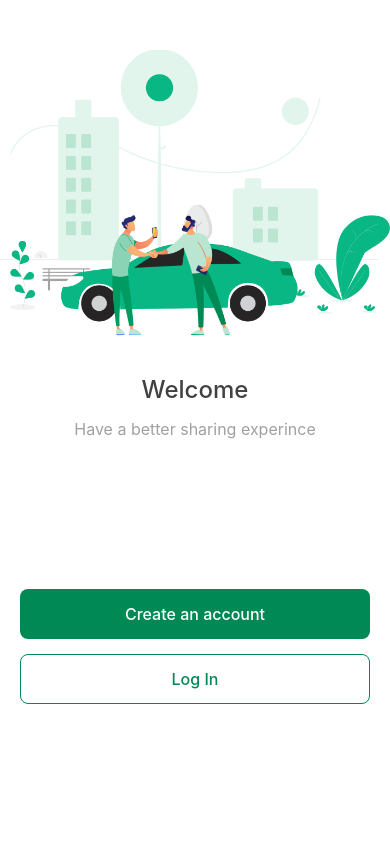
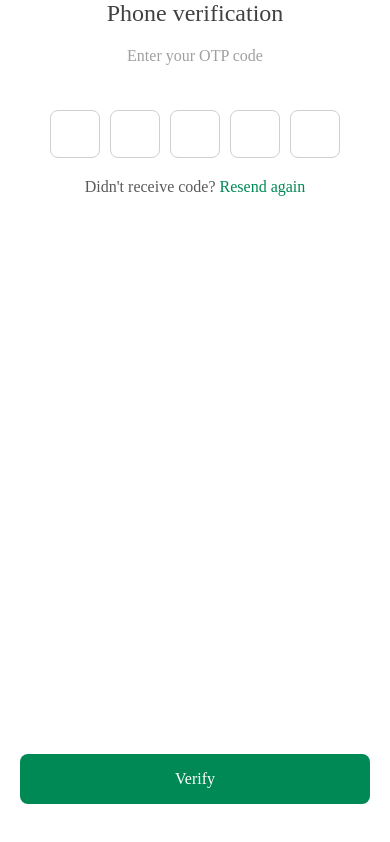
Before and after one commit to devThesiya/RideShare, a React Native app: screen / in a window 390 px wide. Built offline with nearby package versions, Linux system fonts and the light colour scheme; what react-native-mmkv would draw is missing.

Commit message:
addition of screens and components

```diff
--- a/src/components/Button/index.tsx
+++ b/src/components/Button/index.tsx
@@ -4,11 +4,12 @@ import React from 'react';
 interface ButtonProp {
   title: string;
   NavigateTo: string;
+  onClick(): void;
 }
 
-export const Button = ({title, NavigateTo}: ButtonProp) => {
+export const Button = ({title, NavigateTo, onClick}: ButtonProp) => {
   return (
-    <TouchableOpacity style={styles.container} onPress={() => {}}>
+    <TouchableOpacity style={styles.container} onPress={onClick}>
       <Text style={styles.text}>{title}</Text>
     </TouchableOpacity>
   );
@@ -42,6 +43,6 @@ const styles = StyleSheet.create({
   text: {
     color: '#fff',
     fontSize: 16,
-    fontWeight: '500',
+    fontFamily: 'Poppins-Medium'
   },
 });
--- a/src/components/OTPInput/index.tsx
+++ b/src/components/OTPInput/index.tsx
@@ -7,14 +7,21 @@ import {
   View,
 } from 'react-native';
 
-interface OTPInputProps  {
+interface OTPInputProps {
   length: number;
   value: Array<string>;
   disabled: boolean;
-  onChange(value: Array<string>): void;
-};
+  onChange(value: string, index: number): void;
+  onBackSpace(value: number): void;
+}
 
-const OTPInput = ({length, disabled, value, onChange}: OTPInputProps) => {
+const OTPInput = ({
+  length,
+  disabled,
+  value,
+  onChange,
+  onBackSpace,
+}: OTPInputProps) => {
   // const { styles } = useStyles(stylesheet)
   const inputRefs = useRef<Array<Nullable<TextInput>>>([]);
 
@@ -26,8 +33,7 @@ const OTPInput = ({length, disabled, value, onChange}: OTPInputProps) => {
 
       return item;
     });
-
-    onChange(newValue);
+    onChange(newValue[index], index);
   };
 
   const handleChange = (text: string, index: number) => {
@@ -47,6 +53,7 @@ const OTPInput = ({length, disabled, value, onChange}: OTPInputProps) => {
     const {nativeEvent} = event;
 
     if (nativeEvent.key === 'Backspace') {
+      onBackSpace(index);
       handleChange('', index);
     }
   };
@@ -78,7 +85,7 @@ const OTPInput = ({length, disabled, value, onChange}: OTPInputProps) => {
 
 const styles = StyleSheet.create({
   container: {
-    width: '100%',
+    width: 'auto',
     flexDirection: 'row',
     alignItems: 'center',
     justifyContent: 'center',
--- /dev/null
+++ b/src/components/TextInput/index.tsx
@@ -0,0 +1,45 @@
+import {View, TextInput, StyleSheet} from 'react-native';
+import React, {useState} from 'react';
+
+interface InputProps {
+  placeholder: string;
+}
+
+const Input = ({placeholder}: InputProps) => {
+  const [input, setInput] = useState('');
+  return (
+    <View style={styles.container}>
+      {/* <Text>TextInput</Text> */}
+      <TextInput
+        onChangeText={setInput}
+        value={input}
+        placeholder={placeholder}
+        keyboardType="email-address"
+        style={styles.InputText}
+        // autoCapitalize='none'
+        placeholderTextColor={'#D0D0D0'}
+      />
+    </View>
+  );
+};
+
+export default Input;
+
+const styles = StyleSheet.create({
+  container: {
+    borderWidth: 1,
+    height: 60,
+    justifyContent: 'center',
+    // alignItems:  'center',
+    paddingHorizontal: 20,
+    borderRadius: 8,
+    width: '90%',
+    alignSelf: 'center',
+    borderColor: '#B8B8B8'
+  },
+  InputText: {
+    fontSize: 16,
+    fontFamily: 'Poppins-Medium',
+    color: '#414141'
+  }
+});
--- a/src/components/index.tsx
+++ b/src/components/index.tsx
@@ -1,4 +1,5 @@
 import {Button, ButtonTransparent} from './Button';
 import OTPInput from './OTPInput';
+import Input from './TextInput';
 
-export {Button, ButtonTransparent, OTPInput};
+export {Button, ButtonTransparent, OTPInput, Input};
--- a/src/navigation/RootNavigator.tsx
+++ b/src/navigation/RootNavigator.tsx
@@ -1,9 +1,10 @@
 import {Text} from 'react-native';
 import React from 'react';
-import {WelComeScreen} from '../screens';
+import {SendVerification, VerifyOTP, WelComeScreen} from '../screens';
+
 
 const RootNavigator = () => {
-  return <>{true ? <WelComeScreen /> : <Text>homenavigator</Text>}</>;
+  return <>{true ? <VerifyOTP/> : <Text>homenavigator</Text>}</>;
 };
 
 export default RootNavigator;
--- /dev/null
+++ b/src/screens/SendVerification/index.tsx
@@ -0,0 +1,40 @@
+import {View, Text, StyleSheet, Dimensions} from 'react-native';
+import React from 'react';
+import {Button, Input} from '../../components';
+
+const SendVerification = () => {
+  return (
+    <View style={{flex: 1}}>
+      <View style={styles.container}>
+        <Text style={styles.TitleText}>Verification email or phone number</Text>
+      </View>
+      <Input placeholder={'Email or phone number'} />
+      <View style={styles.ButtonContainer}>
+        <Button title={'Send OTP'} NavigateTo={''}/>
+      </View>
+    </View>
+  );
+};
+
+
+export default SendVerification;
+
+
+const styles = StyleSheet.create({
+  container: {
+    width: '90%',
+    alignSelf: 'center',
+    marginBottom: 30,
+
+  },
+  TitleText: {
+    fontSize: 24,
+    fontFamily: 'Poppins-Medium',
+  },
+  ButtonContainer: {
+    alignSelf: 'center',
+    position: 'absolute',
+    bottom: 25 ,
+    // marginTop: height - 400,
+  }
+});
--- /dev/null
+++ b/src/screens/VerifyOTP/index.tsx
@@ -0,0 +1,122 @@
+import {
+  View,
+  Text,
+  StyleSheet,
+  KeyboardAvoidingView,
+  Platform,
+  TouchableWithoutFeedback,
+  Keyboard,
+} from 'react-native';
+import React, {useState} from 'react';
+import {Button, OTPInput} from '../../components';
+
+const VerifyOTP = () => {
+  const [value, setValue] = useState<string[]>([]);
+  const getInputOTP = (newVal: string, index: number) => {
+    const tempArray = [...value];
+    tempArray[index] = newVal;
+    setValue(tempArray);
+  };
+  const HandleBackSpace = (index: number) => {
+    console.log('index is: ', index);
+    const updatedValue = [...value];
+    updatedValue.splice(index, 1);
+    setValue(updatedValue);
+  };
+  console.log('Val in screen: ', value);
+
+  const handleClick = () => {
+    const otp = value.reduce((acc, crr) => {
+      return acc + crr;
+    }, '');
+    console.log('OTP is: ', otp);
+    if (otp === '12345') {
+      console.log('YAYAY correct');
+    } else {
+      console.log('wrong');
+    }
+  };
+
+  return (
+    <KeyboardAvoidingView
+      behavior={Platform.OS === 'ios' ? 'padding' : 'height'}
+      style={styles.container}>
+      <TouchableWithoutFeedback onPress={Keyboard.dismiss}>
+        <View style={{flex: 1, alignItems: 'center'}}>
+          <View style={styles.TitleContainer}>
+            <Text style={styles.TitleText}>Phone verification</Text>
+          </View>
+          <View>
+            <Text style={styles.SubText}>Enter your OTP code</Text>
+          </View>
+          <View style={styles.OTPContainer}>
+            <OTPInput
+              length={5}
+              value={['1', '2', '3', '4', '5']}
+              disabled={false}
+              onChange={getInputOTP}
+              onBackSpace={HandleBackSpace}
+            />
+          </View>
+          <View>
+            <Text style={styles.FallBackText}>
+              Didn't receive code?
+              <Text
+                style={styles.HighlightText}
+                onPress={() => {
+                  console.log('clicked');
+                }}>
+                {' '}
+                Resend again
+              </Text>
+            </Text>
+          </View>
+          <View style={styles.Button}>
+            <Button title={'Verify'} NavigateTo={''} onClick={handleClick} />
+          </View>
+        </View>
+      </TouchableWithoutFeedback>
+    </KeyboardAvoidingView>
+  );
+};
+
+export default VerifyOTP;
+
+const styles = StyleSheet.create({
+  container: {
+    flex: 1,
+    alignItems: 'center',
+  },
+  TitleContainer: {
+    marginBottom: 20,
+  },
+  TitleText: {
+    fontSize: 24,
+    fontFamily: 'Poppins-Medium',
+    color: '#414141',
+  },
+  SubText: {
+    fontSize: 16,
+    fontFamily: 'Poppins-Regular',
+    color: '#A0A0A0',
+  },
+  OTPContainer: {
+    marginTop: 45,
+    marginBottom: 20,
+    // width: '80%',
+    // overflow :'hidden',
+    // borderWidth: 1
+  },
+  FallBackText: {
+    color: '#5A5A5A',
+    fontSize: 16,
+    fontFamily: 'Poppins-Medium',
+  },
+  HighlightText: {
+    color: '#008955',
+  },
+  Button: {
+    position: 'absolute',
+    bottom: 40,
+  },
+});
--- a/src/screens/WelcomeScreen/index.tsx
+++ b/src/screens/WelcomeScreen/index.tsx
@@ -28,39 +28,30 @@ const WelComeScreen = () => (
 export default WelComeScreen;
 const styles = StyleSheet.create({
   container: {
-    // marginTop: 'auto',
-    // flexDirection: 'column',
     alignItems: 'center',
     justifyContent: 'center',
-    // paddingHorizontal: 20
   },
   ImageContainer: {
     marginTop: 50,
     marginBottom: 25,
     width: '100%',
-    // alignItems: 'center',
-    // justifyContent: 'center',
   },
   image: {
     width: '100%',
     height: 300,
-    // borderWidth: 1,
   },
   TitleTextContainer: {
-    // borderWidth: 1,
     marginBottom: 15,
   },
-  SubTextContainer: {
-    // borderWidth: 1
-  },
+  SubTextContainer: {},
   TitleText: {
     fontSize: 24,
-    fontWeight: '500',
+    fontFamily: 'Poppins-Medium',
     color: '#414141',
   },
   SubText: {
     fontSize: 16,
-    fontWeight: '400',
+    fontFamily: 'Poppins-Regular',
     color: '#A0A0A0',
   },
 });
--- a/src/screens/index.tsx
+++ b/src/screens/index.tsx
@@ -5,6 +5,8 @@ import PermissionScreen from './PermissionScreen';
 import AsyncStorageExample from './AsyncStorageExample';
 import MMKVExample from './MMKVExample';
 import WelComeScreen from './WelcomeScreen';
+import SendVerification from './SendVerification';
+import VerifyOTP from './VerifyOTP';
 
 export {
   OnBoarding1,
@@ -14,4 +16,6 @@ export {
   AsyncStorageExample,
   MMKVExample,
   WelComeScreen,
+  SendVerification,
+  VerifyOTP,
 };
```
